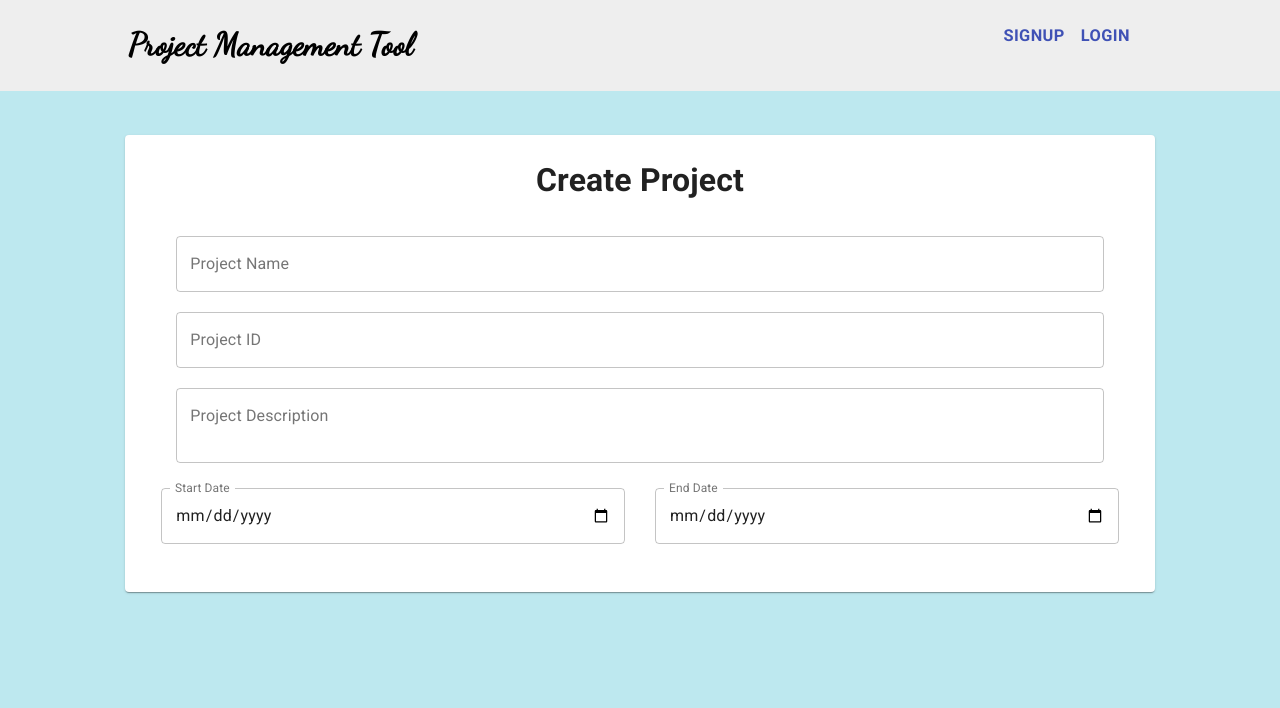
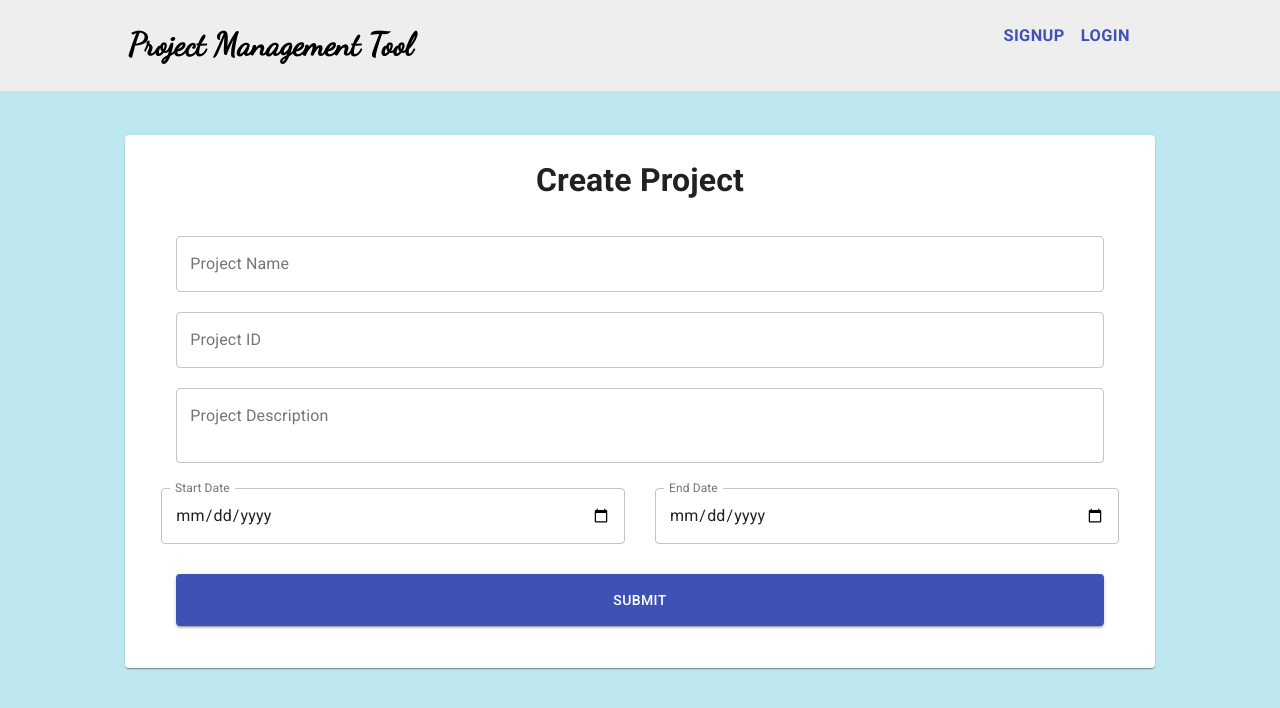
Before and after one commit to Thewa55/Project-Management-Tool, a React (Create React App) app in the folder ppmtool-react-client/: page /createproject in a window 1280 px wide. Shown: the top 708 px of the page. Built offline with nearby package versions, Linux system fonts and the light colour scheme.

Commit message:
Added a submit button with styling

```diff
--- a/ppmtool-react-client/src/pages/Createproject.js
+++ b/ppmtool-react-client/src/pages/Createproject.js
@@ -1,5 +1,5 @@
 import React, {useRef} from 'react'
-import { Grid, TextField, Card, Typography } from '@material-ui/core';
+import { Grid, TextField, Card, Typography, Button } from '@material-ui/core';
 import { makeStyles, useTheme } from '@material-ui/core/styles';
 
 const useStyles = makeStyles((theme) => ({
@@ -22,6 +22,10 @@ const useStyles = makeStyles((theme) => ({
     },
     typographyStyle:{
       textAlign: "center"
+    },
+    buttonStyle:{
+      width: "90%",
+      padding: "1em"
     }
 }))
 
@@ -42,11 +46,12 @@ export default function Createproject(){
         <Card className={classes.cardStyle}>
           <Typography className={classes.typographyStyle}><h1>Create Project</h1></Typography>
           <form noValidate autoComplete="off" className={classes.formStyle}>
-              <TextField className={classes.textFieldStyle} id="outlined-full-width" label="Project Name" style={{ margin: 10 }} placeholder="Project Name" margin="normal" variant="outlined" ref={projectName} />
-              <TextField className={classes.textFieldStyle} id="outlined-full-width" label="Project ID" style={{ margin: 10 }} placeholder="Project ID" margin="normal" variant="outlined" ref={projectId}/>
-              <TextField className={classes.textFieldStyle} placeholder="MultiLine with rows: 2 and rowsMax: 4" multiline rows={2} rowsMax={4} id="outlined-full-width" label="Project Description" style={{ margin: 10 }} placeholder="Project Description" margin="normal" variant="outlined" ref={projectDesc} />
-              <TextField className={classes.textDateFieldStyle} id="outlined-full-width" label="Start Date" type="Date" style={{ margin: 15 }} placeholder="Project Name" margin="normal" variant="outlined" InputLabelProps={{ shrink: true }} ref={projectStart} />
-              <TextField className={classes.textDateFieldStyle} id="outlined-full-width" label="End Date" type="Date" style={{ margin: 15, marginBottom: "3em"}} placeholder="Project Name" margin="normal" variant="outlined" InputLabelProps={{ shrink: true }} ref={projectEnd} />
+            <TextField className={classes.textFieldStyle} id="outlined-full-width" label="Project Name" style={{ margin: 10 }} placeholder="Project Name" margin="normal" variant="outlined" ref={projectName} />
+            <TextField className={classes.textFieldStyle} id="outlined-full-width" label="Project ID" style={{ margin: 10 }} placeholder="Project ID" margin="normal" variant="outlined" ref={projectId}/>
+            <TextField className={classes.textFieldStyle} placeholder="MultiLine with rows: 2 and rowsMax: 4" multiline rows={2} rowsMax={4} id="outlined-full-width" label="Project Description" style={{ margin: 10 }} placeholder="Project Description" margin="normal" variant="outlined" ref={projectDesc} />
+            <TextField className={classes.textDateFieldStyle} id="outlined-full-width" label="Start Date" type="Date" style={{ margin: 15 }} placeholder="Project Name" margin="normal" variant="outlined" InputLabelProps={{ shrink: true }} ref={projectStart} />
+            <TextField className={classes.textDateFieldStyle} id="outlined-full-width" label="End Date" type="Date" style={{ margin: 15}} placeholder="Project Name" margin="normal" variant="outlined" InputLabelProps={{ shrink: true }} ref={projectEnd} />
+            <Button className={classes.buttonStyle} style={{ margin: 15, marginBottom: "3em"}} variant="contained" color="primary">Submit</Button>
           </form>
         </Card>
       </Grid>
```
